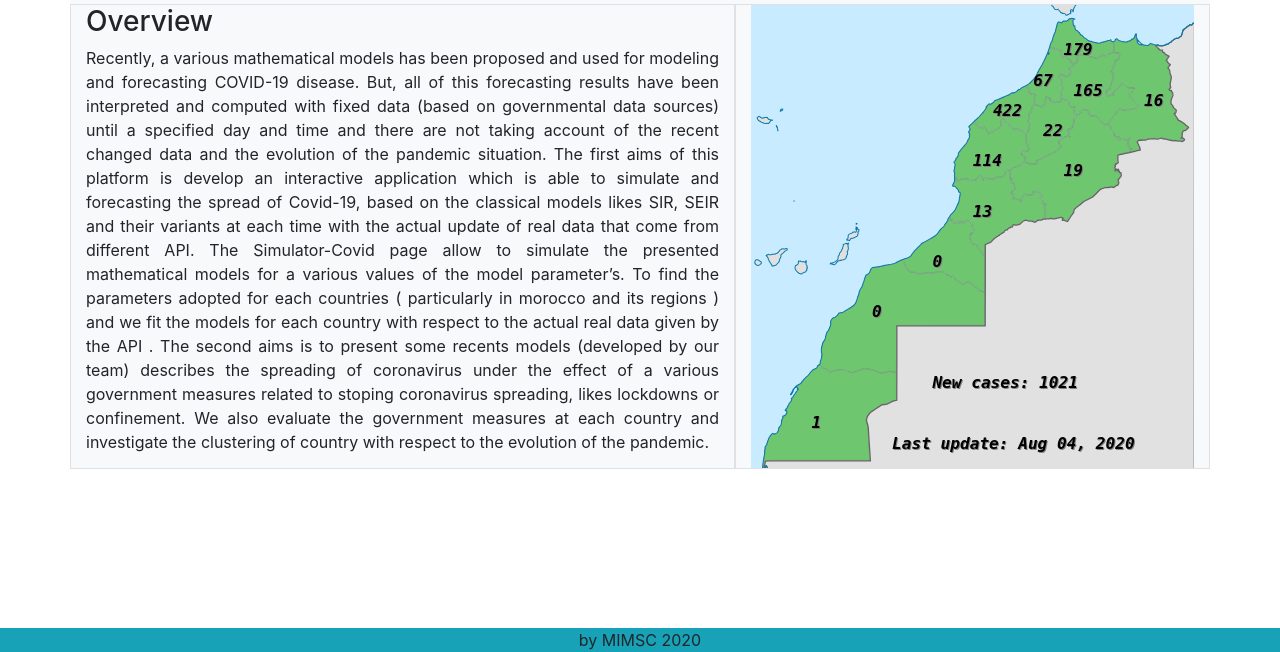
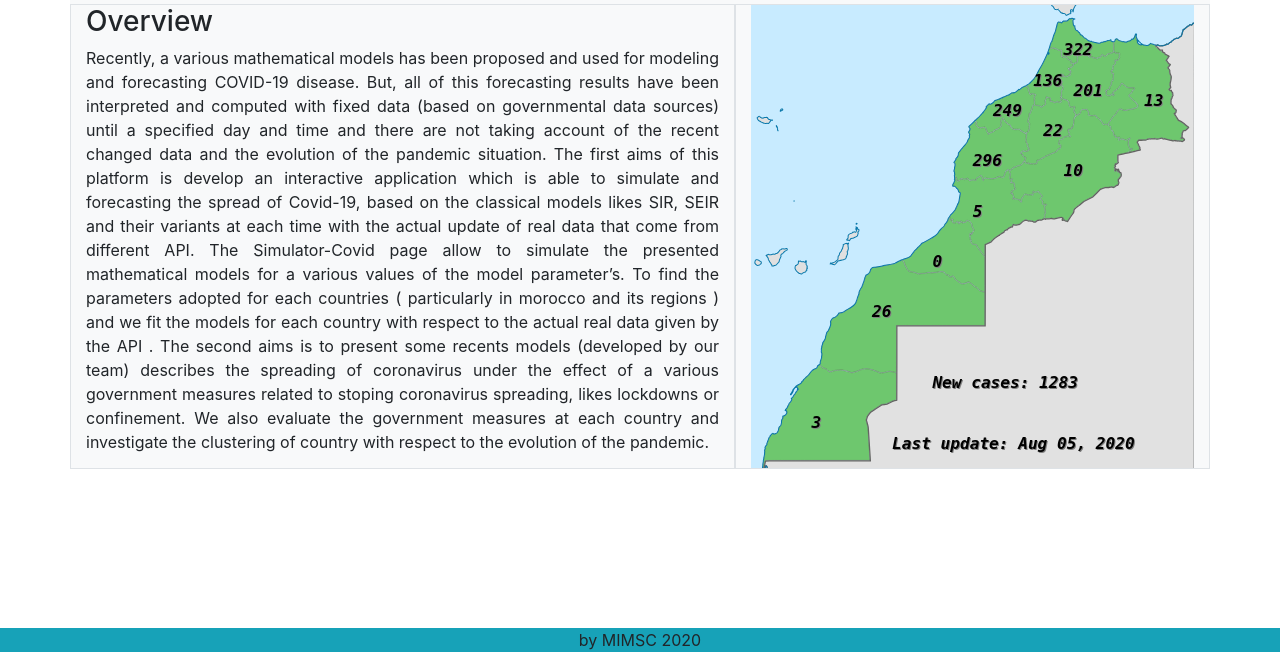
Before and after one commit to sgounane/covid19, a Flask app: page / in a window 1280 px wide. Shown: the part 148-800 px from the top of the page. Run offline with Flask 2, Linux system fonts and the light colour scheme; some libraries are stand-ins or nearby versions.

Commit message:
new cases

```diff
--- a/templates/home.html
+++ b/templates/home.html
@@ -269,20 +269,20 @@
              cy="2147.5569"
              rx="481.27069"
              ry="631.10022" />
-         <text xml:space="preserve" x="3100" y="500"  class="svgRegionTxt" id="tth">179</text>
-         <text xml:space="preserve" x="3900" y="1000" class="svgRegionTxt" id="chr">16</text>
-         <text xml:space="preserve" x="3200" y="900"  class="svgRegionTxt" id="fmk">165</text>
-         <text xml:space="preserve" x="2800" y="800"  class="svgRegionTxt" id="rsk">67</text>
+         <text xml:space="preserve" x="3100" y="500"  class="svgRegionTxt" id="tth">322</text>
+         <text xml:space="preserve" x="3900" y="1000" class="svgRegionTxt" id="chr">13</text>
+         <text xml:space="preserve" x="3200" y="900"  class="svgRegionTxt" id="fmk">201</text>
+         <text xml:space="preserve" x="2800" y="800"  class="svgRegionTxt" id="rsk">136</text>
          <text xml:space="preserve" x="2900" y="1300" class="svgRegionTxt" id="bmk">22</text>
-         <text xml:space="preserve" x="2400" y="1100" class="svgRegionTxt" id="cst">422</text>
-         <text xml:space="preserve" x="2200" y="1600" class="svgRegionTxt" id="msf">114</text>
-         <text xml:space="preserve" x="3100" y="1700" class="svgRegionTxt" id="dtf">19</text>
-         <text xml:space="preserve" x="2200" y="2100" class="svgRegionTxt" id="sms">13</text>
+         <text xml:space="preserve" x="2400" y="1100" class="svgRegionTxt" id="cst">249</text>
+         <text xml:space="preserve" x="2200" y="1600" class="svgRegionTxt" id="msf">296</text>
+         <text xml:space="preserve" x="3100" y="1700" class="svgRegionTxt" id="dtf">10</text>
+         <text xml:space="preserve" x="2200" y="2100" class="svgRegionTxt" id="sms">5</text>
          <text xml:space="preserve" x="1800" y="2600" class="svgRegionTxt" id="gwn">0</text>
-         <text xml:space="preserve" x="1200" y="3100" class="svgRegionTxt" id="lsh">0</text>
-         <text xml:space="preserve" x="600"  y="4200" class="svgRegionTxt" id="dod">1</text>
-         <text xml:space="preserve" x="1400" y="4400" class="svgRegionTxt" id="updt">Last update: Aug 04, 2020</text>
-         <text xml:space="preserve" x="1800" y="3800"  id="updt">New cases: 1021</text>
+         <text xml:space="preserve" x="1200" y="3100" class="svgRegionTxt" id="lsh">26</text>
+         <text xml:space="preserve" x="600"  y="4200" class="svgRegionTxt" id="dod">3</text>
+         <text xml:space="preserve" x="1400" y="4400" class="svgRegionTxt" id="updt">Last update: Aug 05, 2020</text>
+         <text xml:space="preserve" x="1800" y="3800"  id="updt">New cases: 1283</text>
         </svg>
 </div>
 </div>
```
